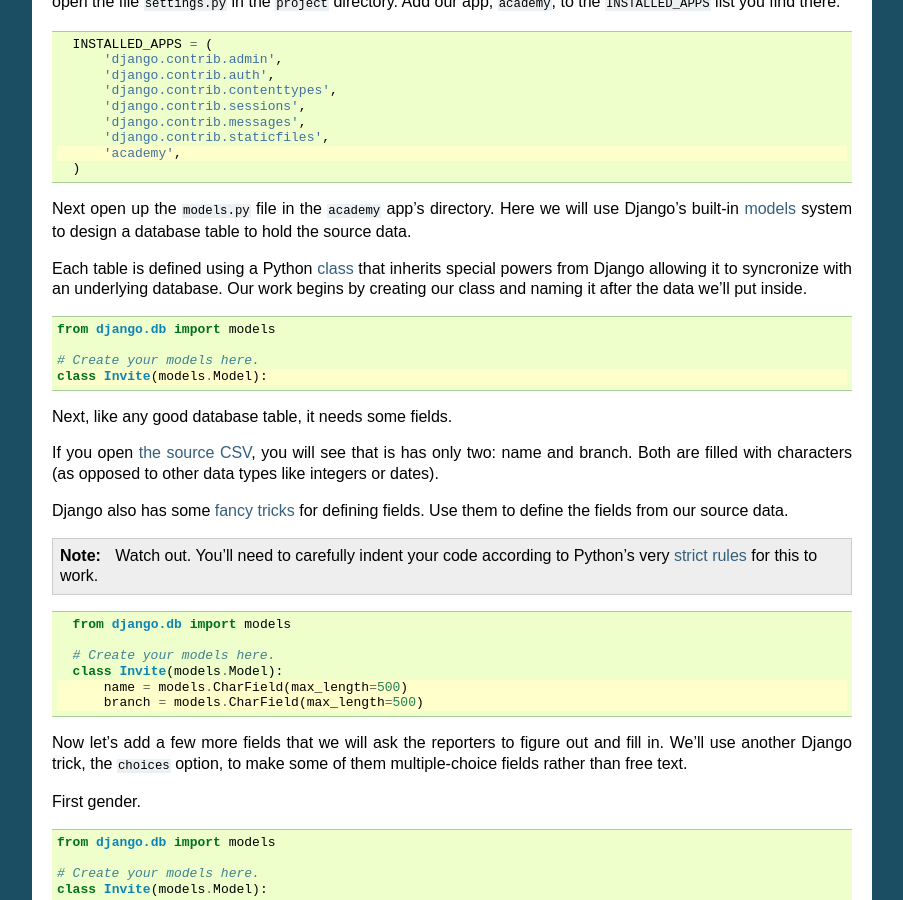
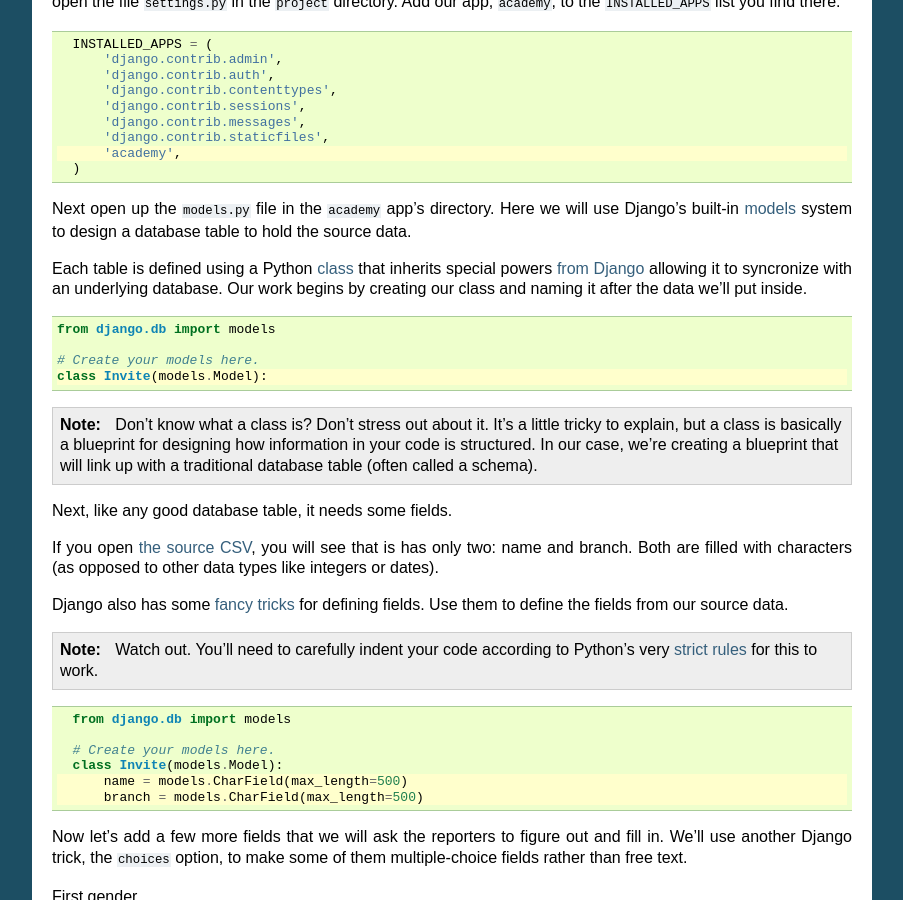
Before and after one commit to palewire/first-django-admin, a Sphinx documentation site: the page built from docs/index.rst, in a window 1280 px wide and 900 px high, scrolled down 4634 px. Shown: the whole window, without its empty margins (198-1101 px from the left). Built offline with Sphinx 7.4.7, drawn with Linux system fonts in a browser that asks for light colours.

Commit message:
A little more fixes #4

```diff
--- a/docs/index.rst
+++ b/docs/index.rst
@@ -281,7 +281,7 @@ But before we do any of that, we need to configure out project to include our ne
 
 Next open up the ``models.py`` file in the ``academy`` app's directory. Here we will use Django's built-in `models <https://docs.djangoproject.com/en/1.7/topics/db/models/>`_ system to design a database table to hold the source data.
 
-Each table is defined using a Python `class <http://www.learnpython.org/en/Classes_and_Objects>`_ that inherits special powers from Django allowing it to syncronize with an underlying database. Our work begins by creating our class and naming it after the data we'll put inside.
+Each table is defined using a Python `class <http://www.learnpython.org/en/Classes_and_Objects>`_ that inherits special powers `from Django <https://docs.djangoproject.com/en/dev/topics/db/models/>`_ allowing it to syncronize with an underlying database. Our work begins by creating our class and naming it after the data we'll put inside.
 
 .. code-block:: python
   :emphasize-lines: 4
@@ -290,6 +290,10 @@ Each table is defined using a Python `class <http://www.learnpython.org/en/Class
 
   # Create your models here.
   class Invite(models.Model):
+
+.. note::
+
+    Don't know what a class is? Don't stress out about it. It's a little tricky to explain, but a class is basically a blueprint for designing how information in your code is structured. In our case, we're creating a blueprint that will link up with a traditional database table (often called a schema).
 
 Next, like any good database table, it needs some fields.
 
```
